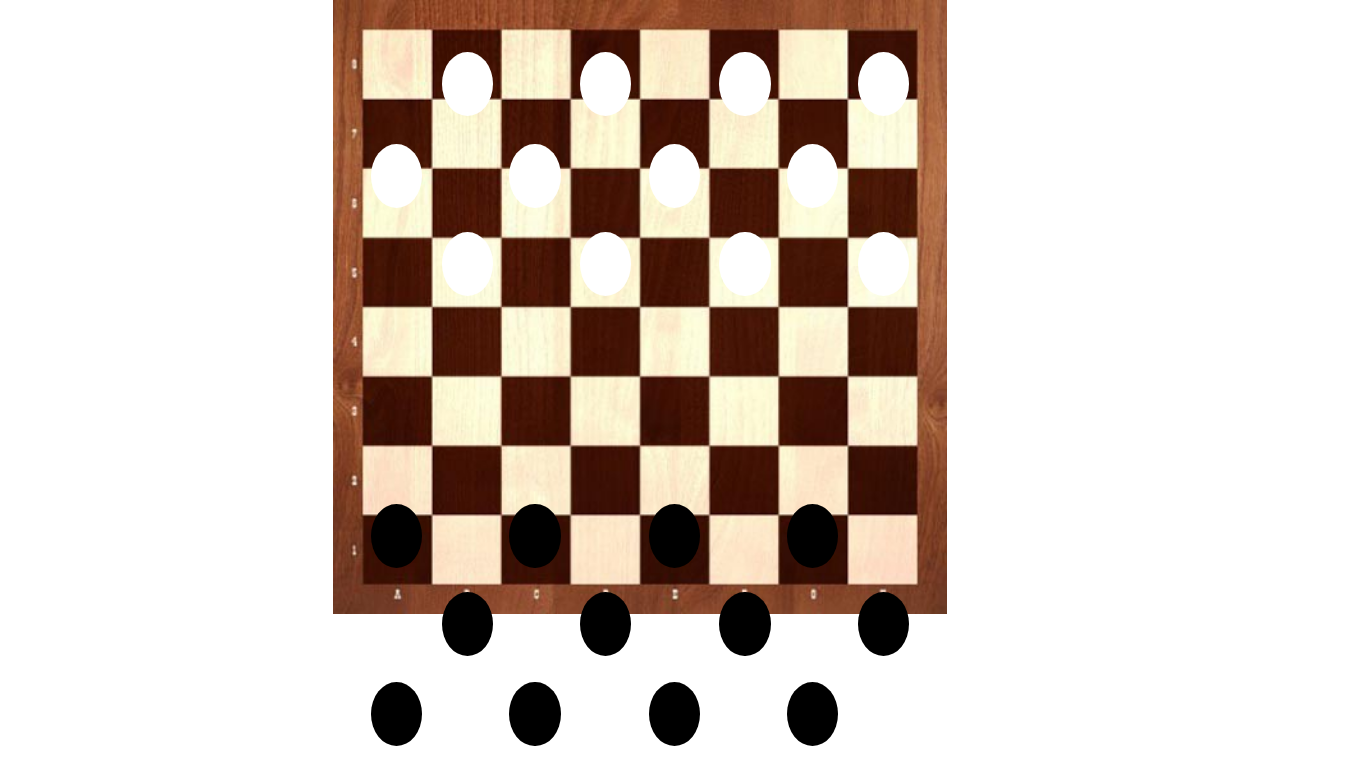
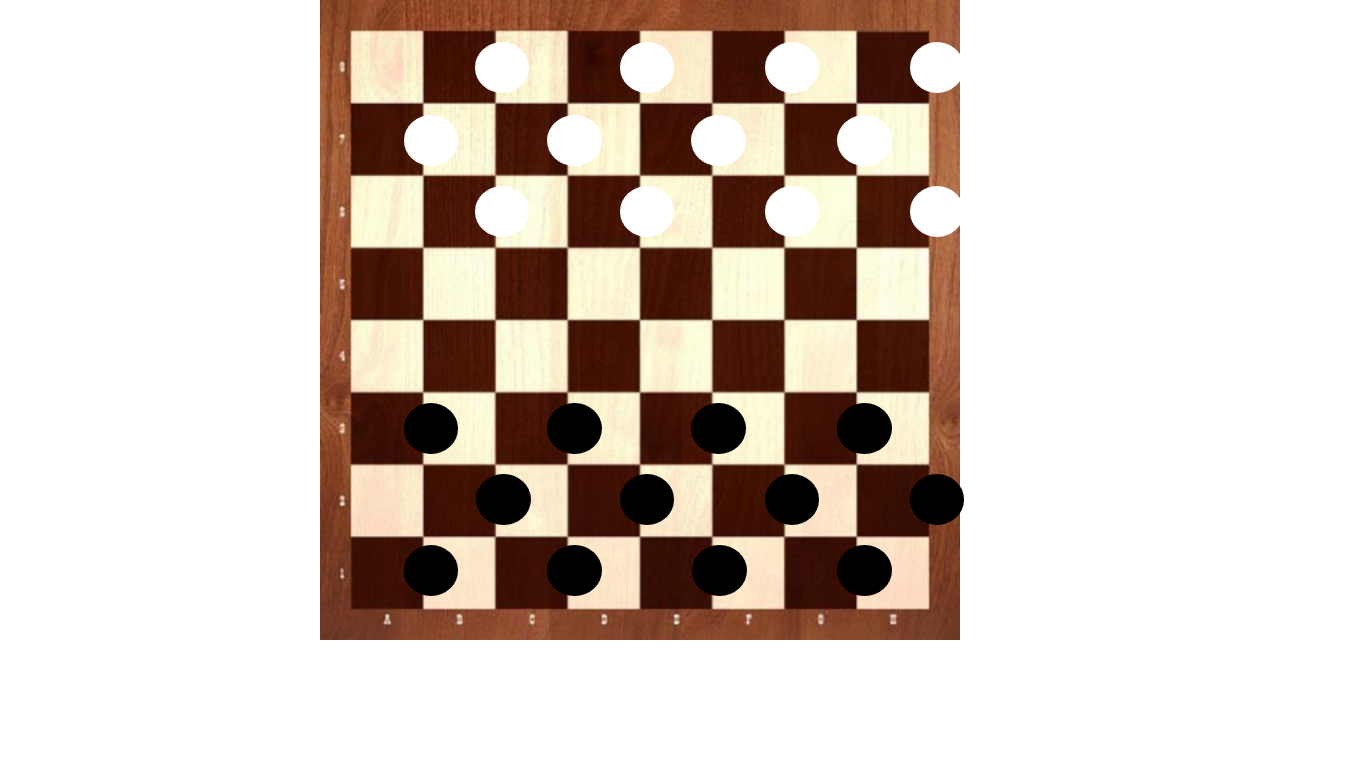
Before and after one commit to somikbred/-checkers, a plain HTML site: page index.html in a window 1280 px wide. Shown: the whole page, 1368 px wide, since content can reach past the window. Drawn offline with Linux system fonts and the light colour scheme.

Commit message:
nta good

```diff
--- a/css/styles.css
+++ b/css/styles.css
@@ -8,7 +8,12 @@ body {
     background-image: url(../DI\ 001-640x480.jpg);
     background-repeat: no-repeat;
     background-position: 50% 0;
-    background-size: 48%;
+    background-size: 40em;
+}
+.container {
+    width: 85.5em;
+    height: 40em;
+    position: absolute;
 }
 
 div {
@@ -28,7 +33,7 @@ div {
 }
 
 .B8 {
-    left: 34.5%;
+    left: 34.7%;
     top: 6.5%;
 }
 
@@ -38,37 +43,37 @@ div {
 }
 
 .F8 {
-    left: 56.2%;
+    left: 55.9%;
     top: 6.5%;
 }
 
 .H8 {
-    left: 67%;
+    left: 66.5%;
     top: 6.5%;
 }
 
 .A7 {
-    left: 29%;
+    left: 29.5%;
     top: 18%;
 }
 
 .C7 {
-    left: 39.8%;
+    left: 40%;
     top: 18%;
 }
 
 .E7 {
-    left: 50.7%;
+    left: 50.5%;
     top: 18%;
 }
 
 .G7 {
-    left: 61.5%;
+    left: 61.2%;
     top: 18%;
 }
 
 .B6 {
-    left: 34.5%;
+    left: 34.7%;
     top: 29%;
 }
 
@@ -78,37 +83,37 @@ div {
 }
 
 .F6 {
-    left: 56.2%;
+    left: 55.9%;
     top: 29%;
 }
 
 .H6 {
-    left: 67%;
+    left: 66.5%;
     top: 29%;
 }
 
 .A1 {
-    left: 29%;
+    left: 29.5%;
     bottom: 6.8%;
 }
 
 .C1 {
-    left: 39.8%;
+    left: 40%;
     bottom: 6.8%;
 }
 
 .E1 {
-    left: 50.7%;
+    left: 50.6%;
     bottom: 6.8%;
 }
 
 .G1 {
-    left: 61.5%;
+    left: 61.2%;
     bottom: 6.8%;
 }
 
 .B2 {
-    left: 34.5%;
+    left: 34.8%;
     bottom: 18%;
 }
 
@@ -118,31 +123,31 @@ div {
 }
 
 .F2 {
-    left: 56.2%;
+    left: 55.9%;
     bottom: 18%;
 }
 
 .H2 {
-    left: 67%;
+    left: 66.5%;
     bottom: 18%;
 }
 
 .A3 {
-    left: 29%;
+    left: 29.5%;
     bottom: 29%;
     }
 
 .C3 {
-    left: 39.8%;
+    left: 40%;
     bottom: 29%;
 }
 
 .E3 {
-    left: 50.7%;
+    left: 50.5%;
     bottom: 29%;
 }
 
 .G3 {
-    left: 61.5%;
+    left: 61.2%;
     bottom: 29%;
 }
--- a/index.html
+++ b/index.html
@@ -7,9 +7,10 @@
     <link rel="shortcut icon" href="favicon.ico" type="image/x-icon">
     <link rel="stylesheet" href="css/normalize.css">
     <link rel="stylesheet" href="css/styles.css">
-    <title></title>
+    <title>Checkers</title>
 </head>
 <body>
+   <div class="container">
         <div class="white B8"></div>
         <div class="white D8"></div>
         <div class="white F8"></div>
@@ -34,5 +35,6 @@
         <div class="black C1"></div>
         <div class="black E1"></div>
         <div class="black G1"></div>
+   </div>
 </body>
 </html>
```
Also changed, not shown: 10590.gif (deleted). Lines whose indentation alone changed are shown as unchanged.
